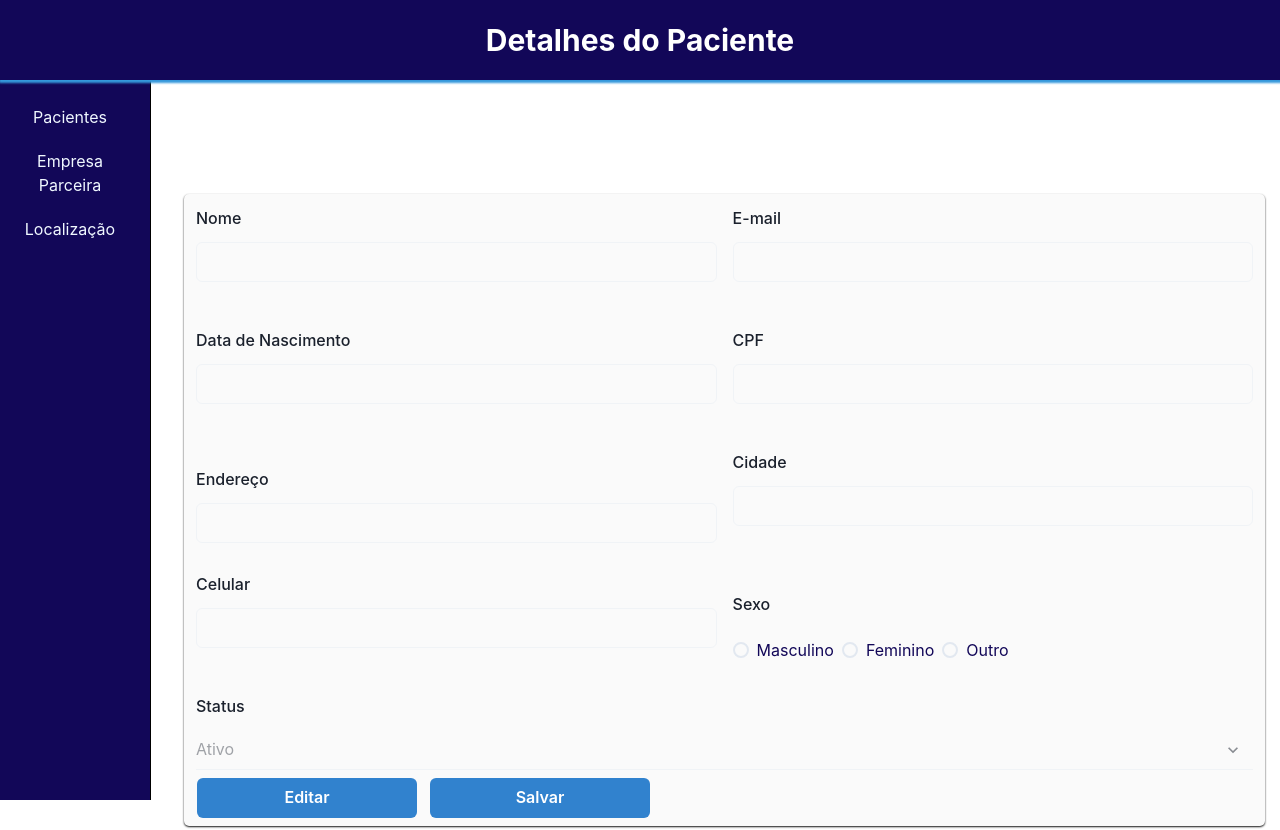
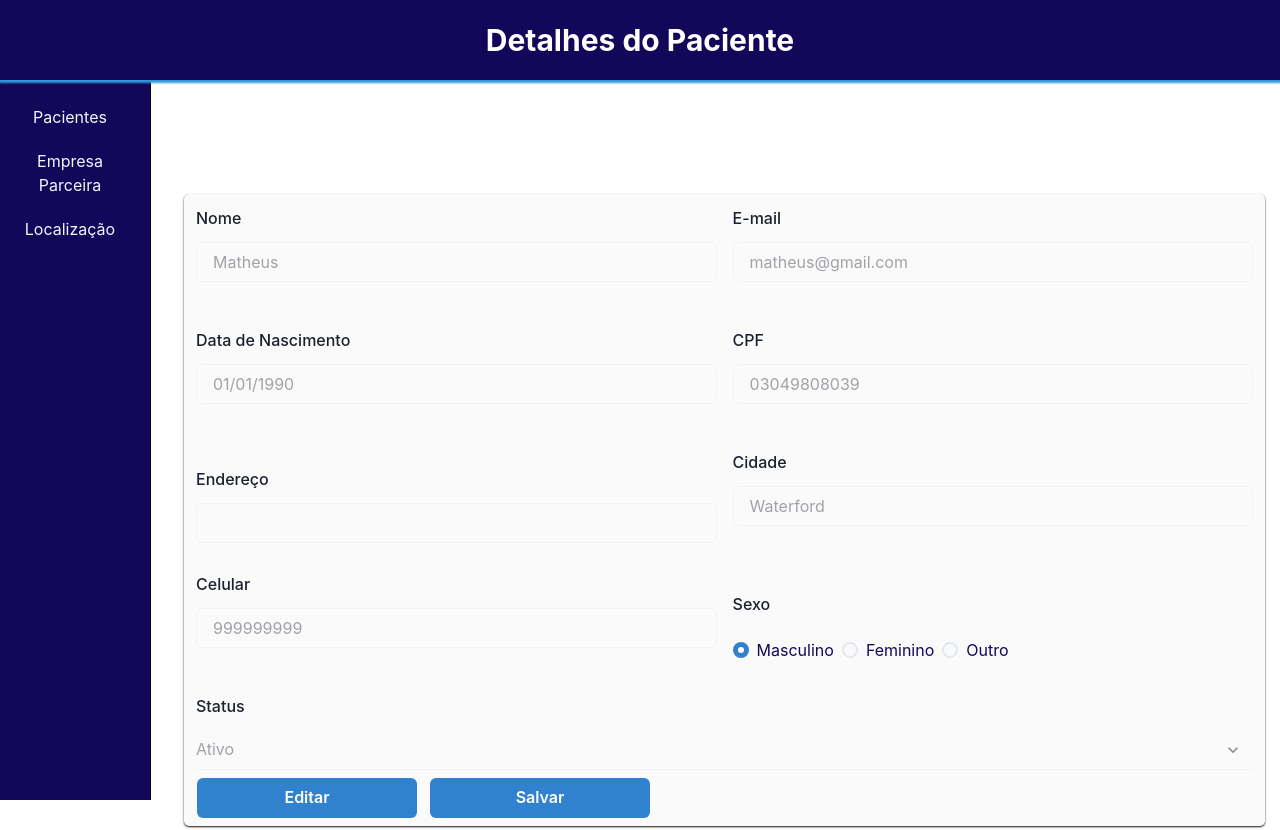
Before and after one commit to Mathluiz23/clinica-ACME, a React (Create React App) app in the folder frontend/: page /details/1 in a window 1280 px wide. Built offline with nearby package versions, Linux system fonts and the light colour scheme.

Commit message:
:bug: fix(bug): Implementando correção de bug na página de detalhes do paciente, após refresh na página, os dados do paciente retornam undefined não preenchendo os inputs devidamente

```diff
--- a/frontend/src/pages/DetailsPage.jsx
+++ b/frontend/src/pages/DetailsPage.jsx
@@ -26,7 +26,8 @@ function DetailsPage() {
 
 	const [isEdit, setIsEdit] = useState(false);
 
-	const [register, setRegister] = useState([]);
+	const [isUserValid, setIsUserValid] = useState(null);
+	const [register, setRegister] = useState({});
 	const [formValidation, setFormValidation] = useState({});
 
 	const { pathname } = useLocation();
@@ -38,22 +39,19 @@ function DetailsPage() {
 			(patient) => patient.id === +patientId
 		);
 
-		if (patientById !== undefined) {
-			const FORM_STATE_ACTUAL = {
-				name: patientById.name,
-				email: patientById.email,
-				cpf: patientById.cpf,
-				phone: patientById.phone,
-				birthDate: patientById.birthDate,
-				address: patientById.address,
-				city: patientById.city,
-				status: patientById.status,
-				genre: patientById.genre,
-			};
+		if (dataPatients.length) {
+			const currentPatient = dataPatients.find((patient) => {
+				return patient.id === +patientId;
+			});
 
-			setRegister(FORM_STATE_ACTUAL);
+			if (currentPatient) {
+				setRegister(currentPatient);
+				setIsUserValid(true);
+			} else {
+				setIsUserValid(false);
+			}
 		}
-	}, []);
+	}, [patientId, dataPatients]);
 
 	function handleEditPatient() {
 		setIsEdit(true);
@@ -144,6 +142,8 @@ function DetailsPage() {
 		<>
 			<h1 className="header">Detalhes do Paciente</h1>
 			<NavBar />
+
+			{isUserValid === false && <h1>Usuário não encontrado</h1>}
 
 			{isLoading ? (
 				<Loading />
```
